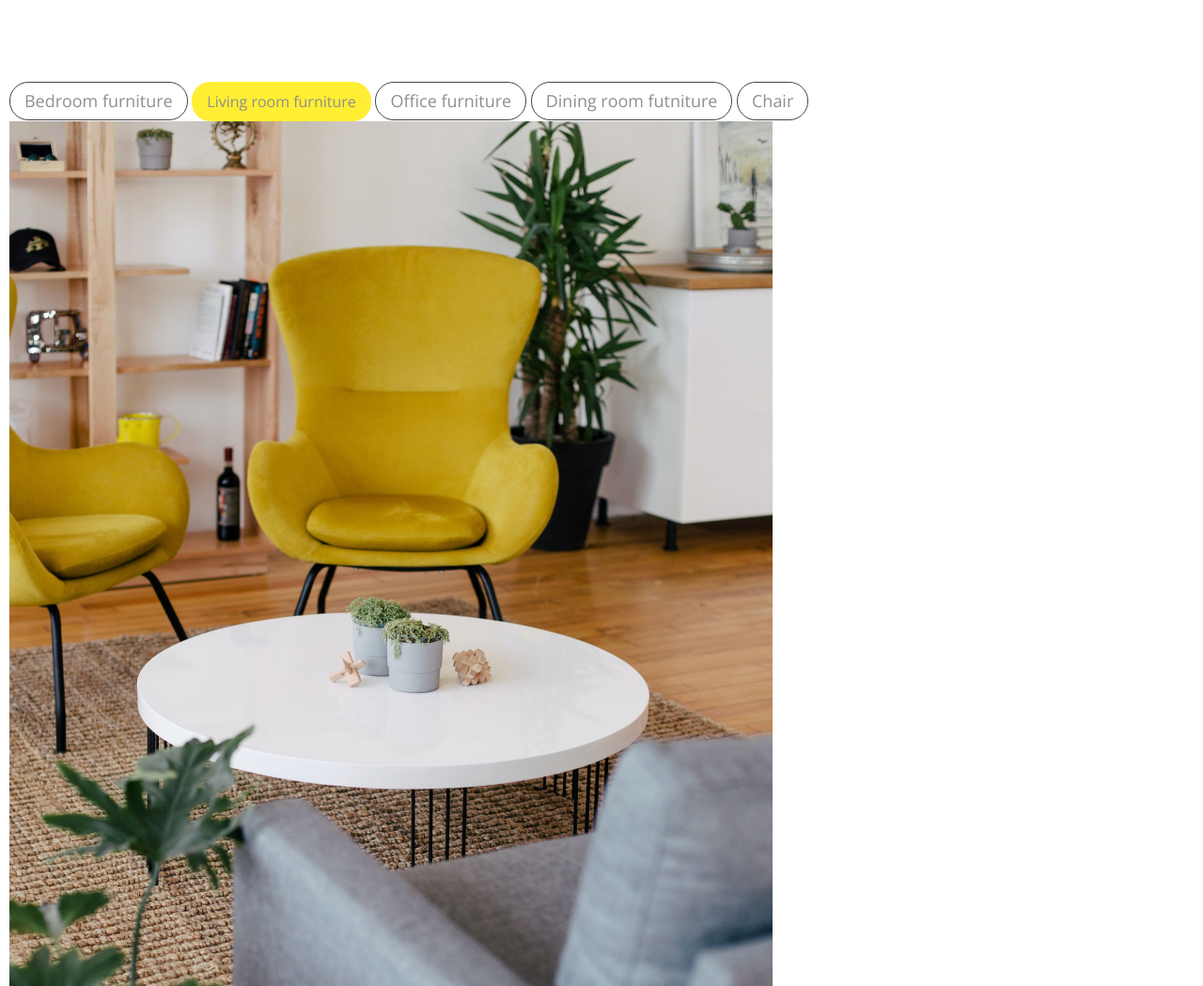
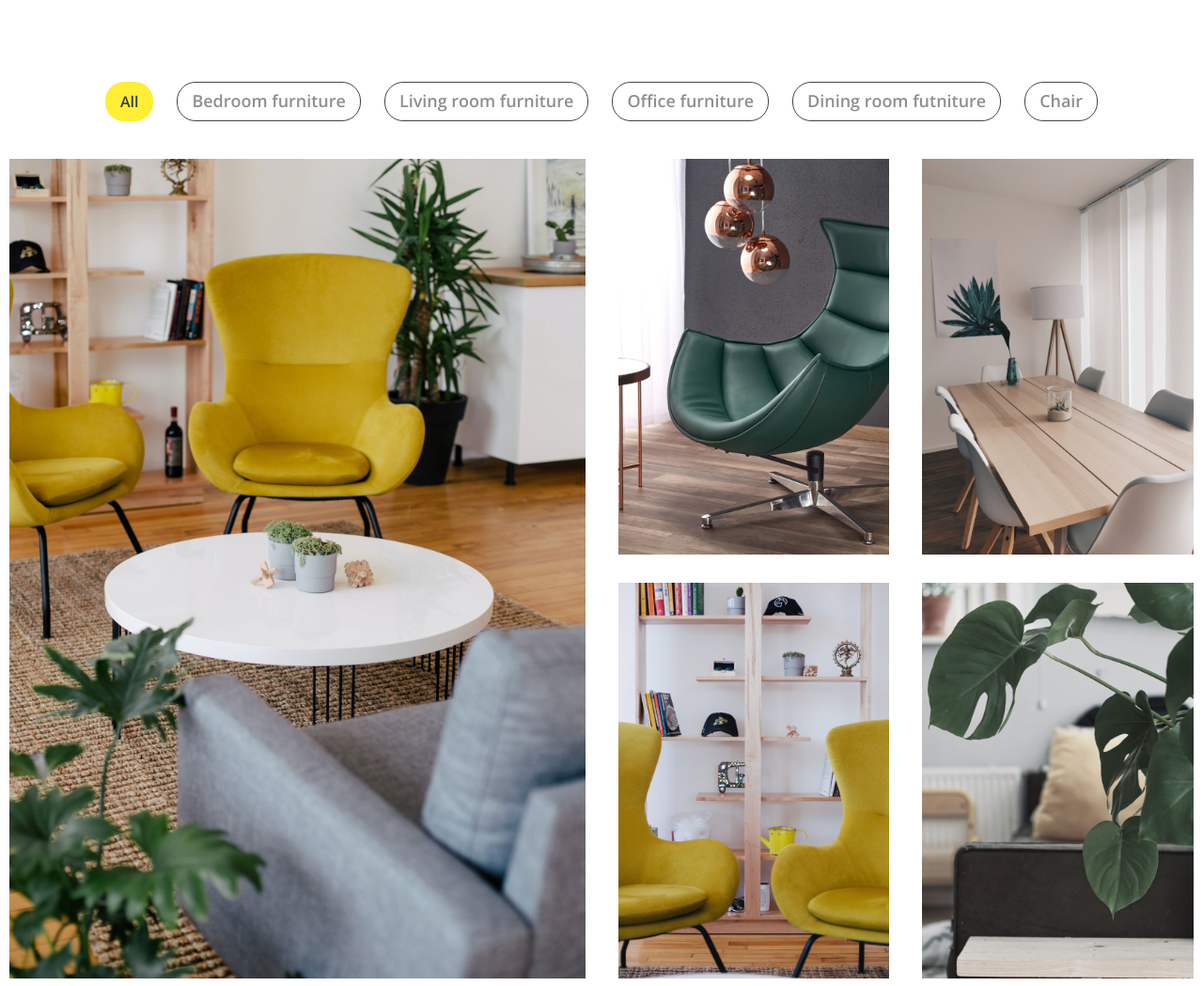
Before and after one commit to greg-front-end/web_site_Furniture_collection, a website: page app/index.html in a window 1280 px wide. Shown: the part 3110-4159 px from the top of the page at 94% size. Drawn offline with nearby package versions, Linux system fonts and the light colour scheme; files that its build step writes are made by us from their sources.

Commit message:
created gallery section and js,scss for it

```diff
--- a/app/index.html
+++ b/app/index.html
@@ -241,34 +241,35 @@
       <div class="gallery">
         <div class="container-fluid">
           <div class="gallery__filter-nav">
-            <button class="gallery__filter-btn">Bedroom furniture</button>
-            <button class="gallery__filter-btn active">Living room furniture</button>
-            <button class="gallery__filter-btn">Office furniture</button>
-            <button class="gallery__filter-btn">Dining room futniture</button>
-            <button class="gallery__filter-btn">Chair</button>
+            <button class="gallery__filter-btn" data-filter="all">All</button>
+            <button class="gallery__filter-btn" data-filter=".bedroom">Bedroom furniture</button>
+            <button class="gallery__filter-btn" data-filter=".living">Living room furniture</button>
+            <button class="gallery__filter-btn" data-filter=".office">Office furniture</button>
+            <button class="gallery__filter-btn" data-filter=".dining">Dining room futniture</button>
+            <button class="gallery__filter-btn" data-filter=".chair">Chair</button>
           </div>
           <div class="gallery__items">
-            <div class="gallery__item">
+            <div class="gallery__item mix bedroom chair all">
               <a class="gallery__link" href="#">
                 <img class="gallery__item-img--1" src="images/content/gallery/gallery-1.jpg" alt="gallery">
               </a>
             </div>
-            <div class="gallery__item">
+            <div class="gallery__item mix living dining all">
               <a class="gallery__link" href="#">
                 <img class="gallery__item-img--2" src="images/content/gallery/gallery-2.jpg" alt="gallery">
               </a>
             </div>
-            <div class="gallery__item">
+            <div class="gallery__item mix office living all">
               <a class="gallery__link" href="#">
                 <img class="gallery__item-img--3" src="images/content/gallery/gallery-3.jpg" alt="gallery">
               </a>
             </div>
-            <div class="gallery__item">
+            <div class="gallery__item mix dining office all">
               <a class="gallery__link" href="#">
                 <img class="gallery__item-img--4" src="images/content/gallery/gallery-4.jpg" alt="gallery">
               </a>
             </div>
-            <div class="gallery__item">
+            <div class="gallery__item mix chair all">
               <a class="gallery__link" href="#">
                 <img class="gallery__item-img--5" src="images/content/gallery/gallery-5.jpg" alt="gallery">
               </a>
--- a/app/js/main.js
+++ b/app/js/main.js
@@ -27,4 +27,8 @@ $(function () {
     fade: true,
     autoplay: true
   });
+
+   // ================ FILTER FOR GALLERY ================ //
+   var mixer = mixitup('.gallery__items');
+
 });
--- /dev/null
+++ b/app/scss/_gallery.scss
@@ -0,0 +1,115 @@
+.gallery {
+
+  @include adp-size("padding-bottom", 30, 1140, 90);
+
+  // .gallery__filter-nav
+
+  &__filter-nav {
+    width: 100%;
+    gap: 25px;
+    display: inline-flex;
+    justify-content: center;
+    text-align: center;
+    margin-bottom: 40px;
+    flex-wrap: wrap;
+    @media screen and (max-width: 768px){
+      display: inline-flex;
+      justify-content: start;
+      flex-direction: column;
+    }
+  }
+
+  // .gallery__filter-btn
+
+  &__filter-btn {
+    cursor: pointer;
+    @media screen and (max-width: 768px){
+
+    }
+  }
+
+  // .gallery__items
+
+  &__items {
+    display: grid;
+    grid-template-columns:  repeat(auto-fit, minmax(300px, 1fr));
+    @media screen and (min-width: 1024px) {
+      grid-template-columns:  repeat(auto-fit, minmax(270px, 1fr));
+    }
+    @media screen and (min-width: 1601px) {
+      grid-template-columns:  repeat(auto-fit, minmax(400px, 1fr));
+    }
+    grid-template-rows: repeat(2, 1fr);
+    justify-content: center;
+    gap: 30px 35px;
+  }
+
+  // .gallery__item
+
+  &__item {
+    height: 100%;
+  }
+  &__item:first-child {
+    grid-column: span 2;
+    grid-row: span 2;
+    @media screen and (max-width: 1024px){
+      grid-column: 1;
+      grid-row: 1;
+    }
+  }
+  &__item img {
+    object-fit: cover;
+    width: 100%;
+    height: 100%;
+    display: inline-block;
+  }
+
+  // .gallery__link
+
+  &__link {
+    height: 100%;
+  }
+
+  // .gallery__item-img--1
+
+  &__item-img--1 {
+  }
+
+  // .gallery__item-img--2
+
+  &__item-img--2 {
+  }
+
+  // .gallery__item-img--3
+
+  &__item-img--3 {
+  }
+
+  // .gallery__item-img--4
+
+  &__item-img--4 {
+  }
+
+  // .gallery__item-img--5
+
+  &__item-img--5 {
+  }
+}
+.container-fluid {
+}
+.active {
+}
+.mix {
+}
+.bedroom {
+}
+.chair {
+}
+.all {
+}
+.living {
+}
+.dining {
+}
+.office {
+}
--- a/app/scss/_global.scss
+++ b/app/scss/_global.scss
@@ -53,7 +53,7 @@ body {
 button.gallery__filter-btn {
 	@extend %filter-btn;
 }
-button.gallery__filter-btn.active {
+button.gallery__filter-btn.mixitup-control-active{
 	@extend %filter-btn-active;
 }
 
--- a/app/scss/_vars.scss
+++ b/app/scss/_vars.scss
@@ -135,6 +135,8 @@ $body-font: 'Open Sans', sans-serif;
 
 // button for filter section
 %filter-btn {
+  font-family: $body-font;
+  font-weight: 600;
   border: 1px solid $filter-btn-border;
   background-color: transparent;
   border-radius: 20px;
@@ -148,9 +150,7 @@ $body-font: 'Open Sans', sans-serif;
   background-color: $filter-btn-back-active;
   @include adp-size('font-size', 12, 1140, 16);
   line-height: 28px;
-  ::placeholder {
-    color: $footer-form-placeholder;
-  }
+  color: $title-text-color;
 }
 
 // form button style
--- a/app/scss/style.scss
+++ b/app/scss/style.scss
@@ -9,3 +9,4 @@
 @import 'new-colection';
 @import 'decor';
 @import 'how-works';
+@import 'gallery';
```
Also changed, not shown: app/css/style.min.css, app/js/main.min.js.
